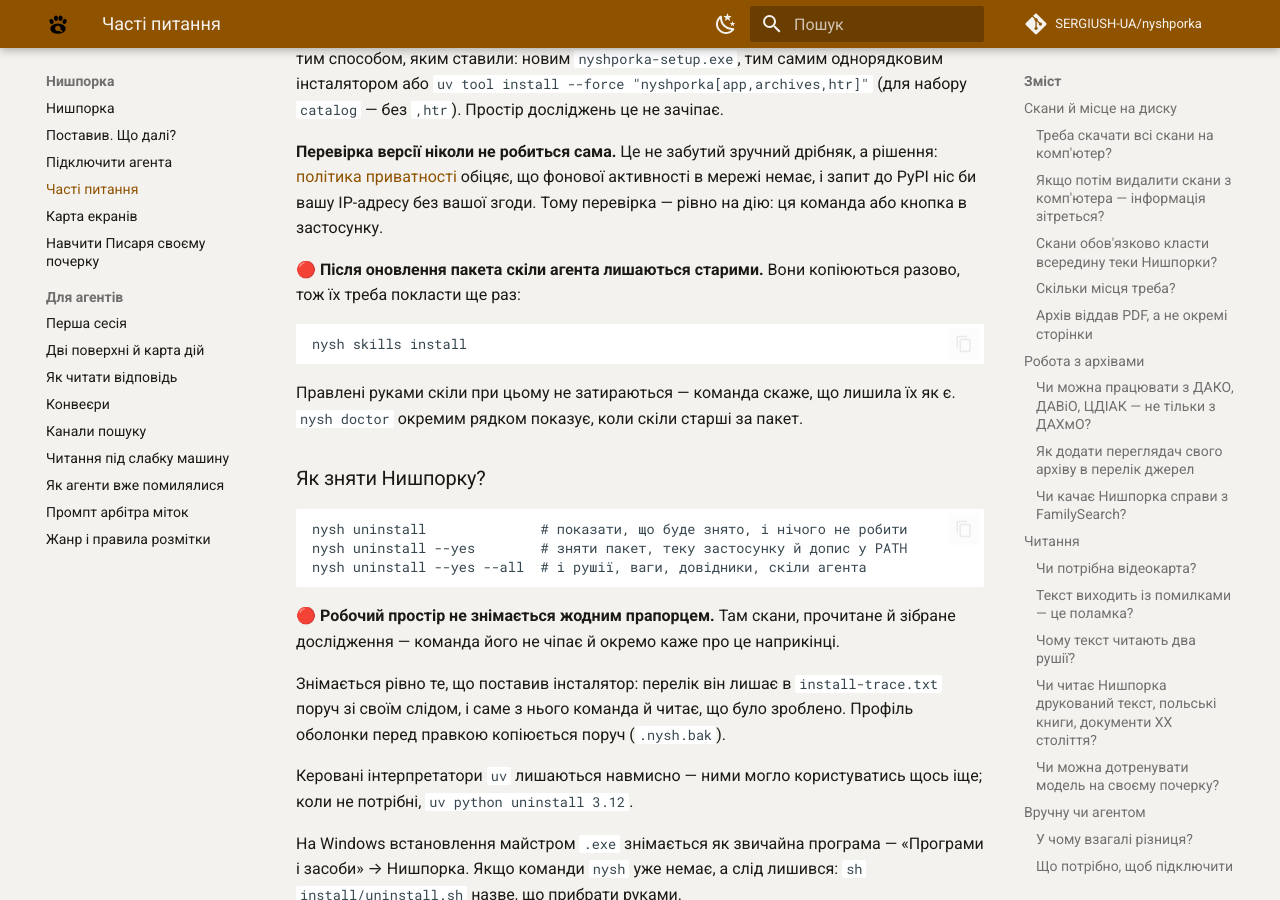
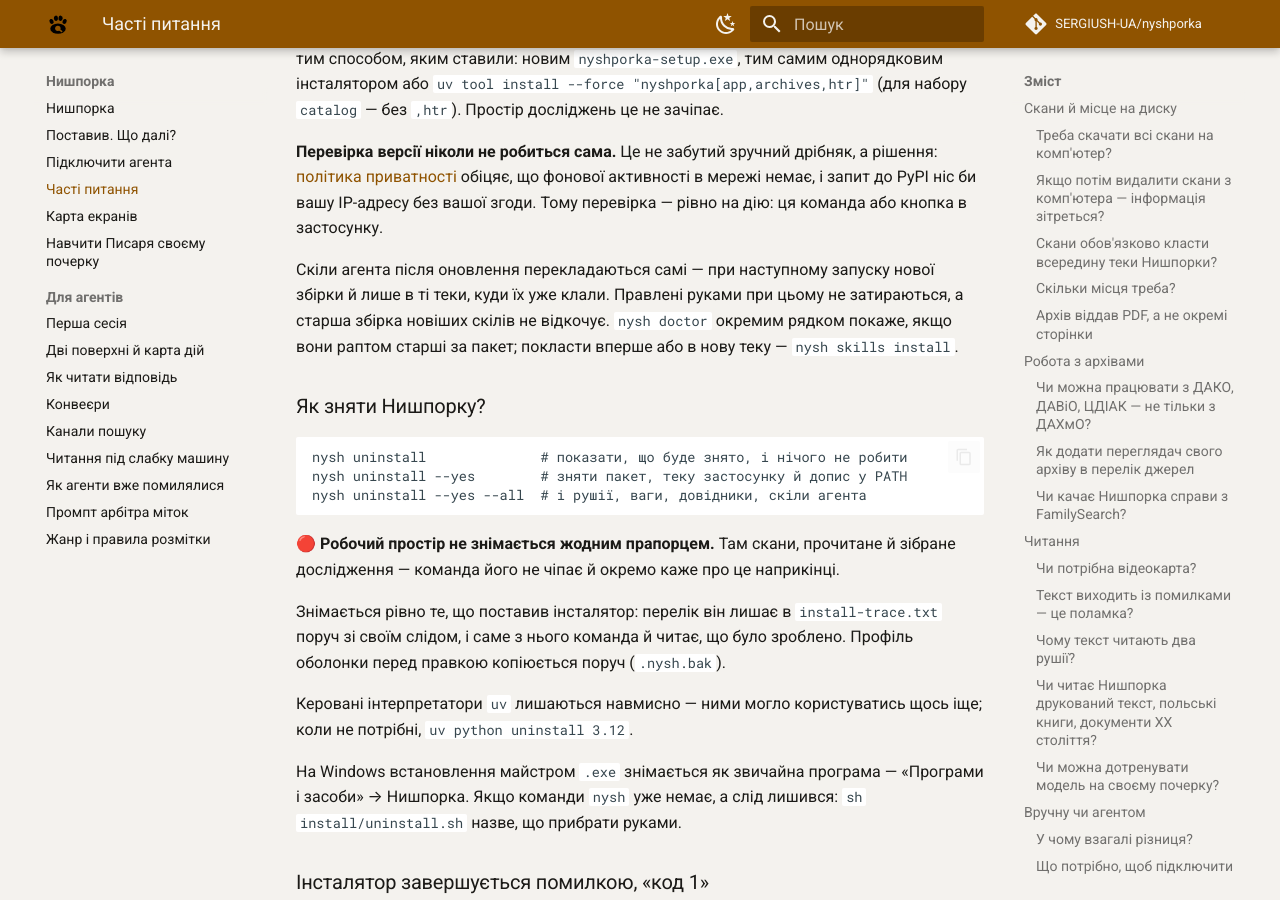
Before and after one commit to SERGIUSH-UA/nyshporka, an MkDocs documentation site: the page built from docs/faq.md, in a window 1280 px wide and 900 px high, scrolled down 5966 px. Built offline with MkDocs 1.6.1 and Material for MkDocs 9.7.7, drawn with Linux system fonts in a browser that asks for light colours; comment, search, counter and statistics services are not loaded.

Commit message:
Скіли після оновлення: документація й `nysh update` кажуть те, що робить застосунок
Часті питання, кінець «Поставив. Що далі?» і сам `nysh update` радили після
оновлення класти скіли руками (`nysh skills install`), хоча `_sync_skills`
перекладає їх при наступному запуску нової збірки — так і написано в
`docs/agent.md`. Узгоджено; ручна команда лишилась для першого разу й нової
теки. Приклади версії в README (`-Version 0.6.2`, `==0.6.0`) замінено на
`X.Y.Z`, щоб не старіли.

Co-Authored-By: Claude Opus 5 (1M context) <noreply@anthropic.com>

````diff
--- a/docs/faq.md
+++ b/docs/faq.md
@@ -259,15 +259,11 @@ command».** Команди оновлення тоді ще не було, то
 IP-адресу без вашої згоди. Тому перевірка — рівно на дію: ця команда або кнопка
 в застосунку.
 
-🔴 **Після оновлення пакета скіли агента лишаються старими.** Вони копіюються
-разово, тож їх треба покласти ще раз:
-
-```
-nysh skills install
-```
-
-Правлені руками скіли при цьому не затираються — команда скаже, що лишила їх
-як є. `nysh doctor` окремим рядком показує, коли скіли старші за пакет.
+Скіли агента після оновлення перекладаються самі — при наступному запуску нової
+збірки й лише в ті теки, куди їх уже клали. Правлені руками при цьому не
+затираються, а старша збірка новіших скілів не відкочує. `nysh doctor` окремим
+рядком покаже, якщо вони раптом старші за пакет; покласти вперше або в нову
+теку — `nysh skills install`.
 
 ### Як зняти Нишпорку?
 
````
Also changed, not shown: README.md (+2 -2 lines), docs/start.md (+2 -2 lines), 1 other file.
